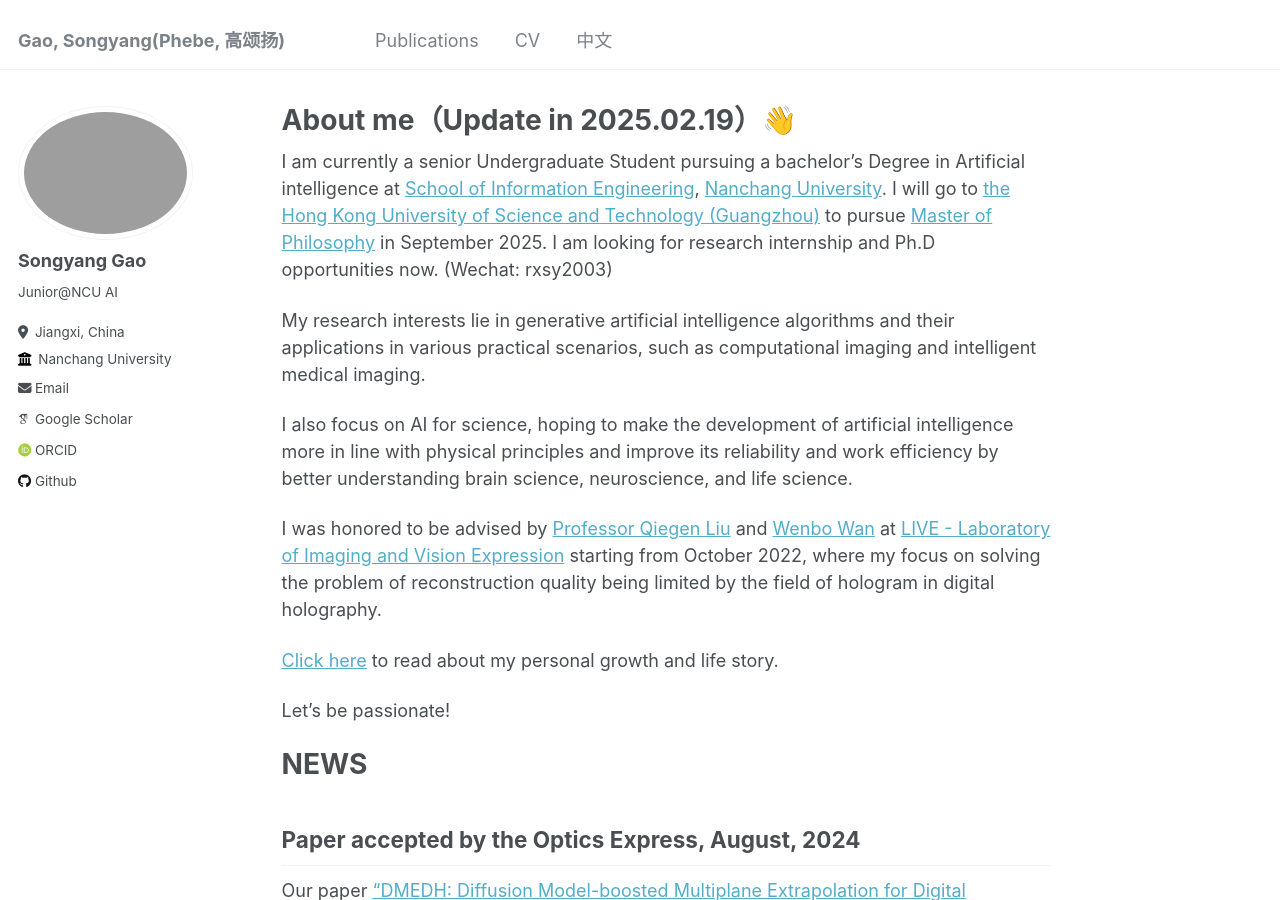
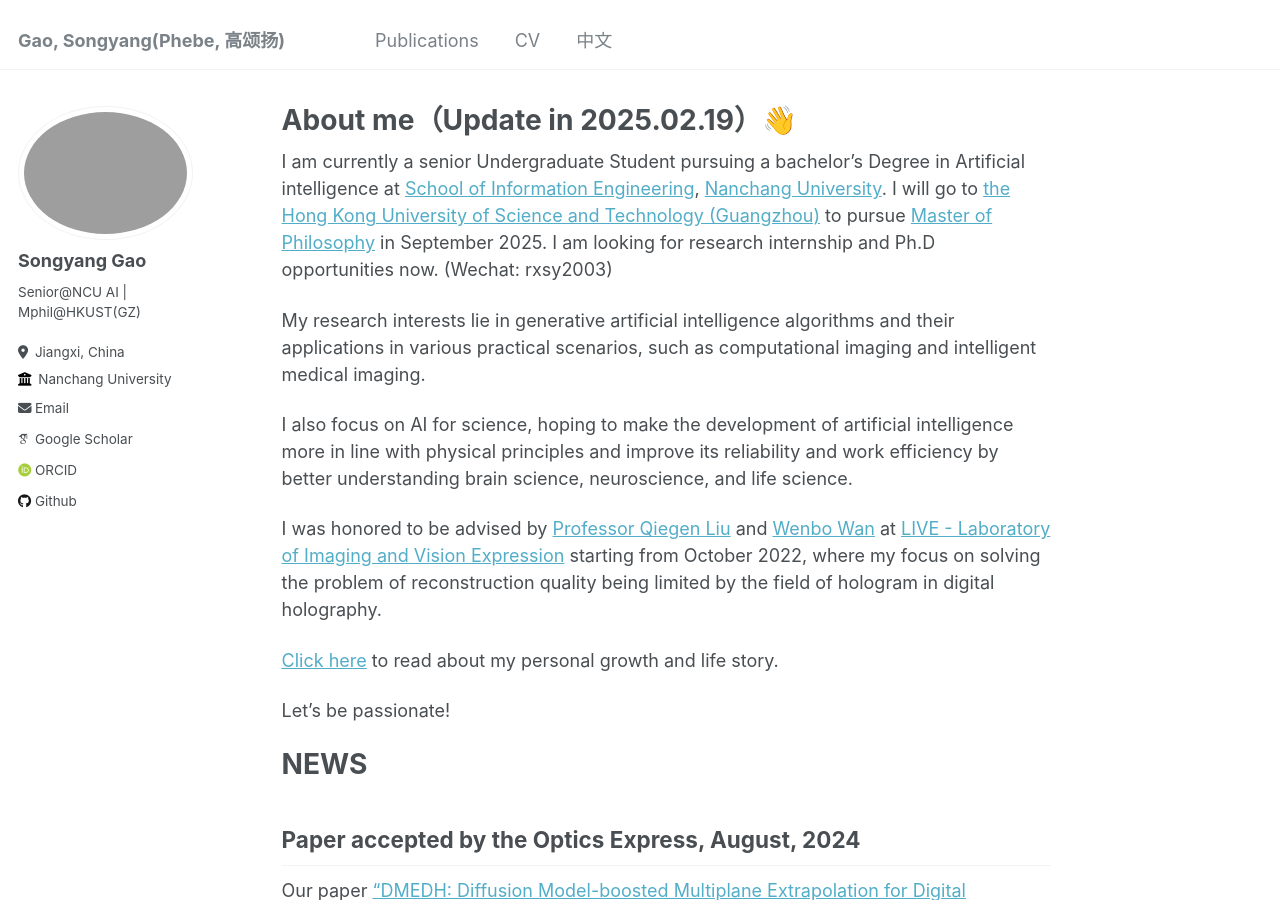
Before and after one commit to songyang0603/songyang0603.github.io, a Jekyll site: the page built from _pages/about.md, in a window 1280 px wide and 900 px high. Built offline with Jekyll 4.4.1, drawn with Linux system fonts in a browser that asks for light colours; some web fonts are replaced.

Commit message:
Update _config.yml

```diff
--- a/_config.yml
+++ b/_config.yml
@@ -24,7 +24,7 @@ author:
   avatar           : "pro.jpg"
   name             : "Songyang Gao" # "Your Sidebar Name"
   pronouns         : # example: "she/her"
-  bio              : "Junior@NCU AI"
+  bio              : "Senior@NCU AI | Mphil@HKUST(GZ)"
   location         : "Jiangxi, China"
   employer         : "Nanchang University"
   uri              : # URL
```
